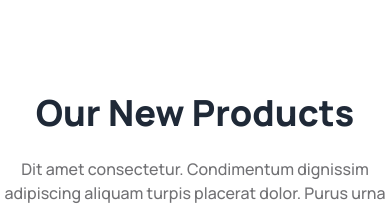
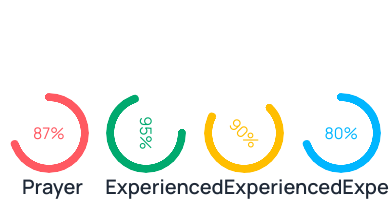
Before and after one commit to mominulislam2397/B9-A3-Hockeys, a plain HTML site: page index.html in a window 390 px wide. Shown: the part 652-857 px from the top of the page. Drawn offline with nearby package versions, Linux system fonts and the light colour scheme.

Commit message:
ami kichu korte pari na responsive ses projonto ai tuku korechi

```diff
--- a/index.html
+++ b/index.html
@@ -121,8 +121,8 @@
       <p class="font-medium mt-6">Dit amet consectetur. Condimentum dignissim adipiscing aliquam turpis placerat dolor. Purus urna in sit nullam proin. </p>
     </section>
     <!-- rediul time set  -->
-      <!-- <div class="grid grid-cols lg:grid-cols-4 gap-6">
-        <div class=" flex item-center justify-center">
+      <div class="grid grid-cols-1 lg:grid-cols-1">
+        <div class=" flex item-center  justify-center">
           <div class="mx-auto radial-progress text-error rotate-80" style="--value:70;" role="progressbar">87%</div>
           <div class="mx-auto radial-progress text-success rotate-90" style="--value:70;" role="progressbar">95%</div>
           <div class="mx-auto radial-progress text-warning rotate-45 " style="--value:70;" role="progressbar">90%</div>
@@ -146,7 +146,7 @@
           <h3 class="font-semibold	text-xl">Experienced Coach</h3>
           <p class="">Amet consectetur. Condimentum dignissim adipiscing .</p>
         </div>
-      </div> -->
+      </div>
     <!-- our production  -->
     <section class="my-24 text-center">
       <!-- our product  -->
```
